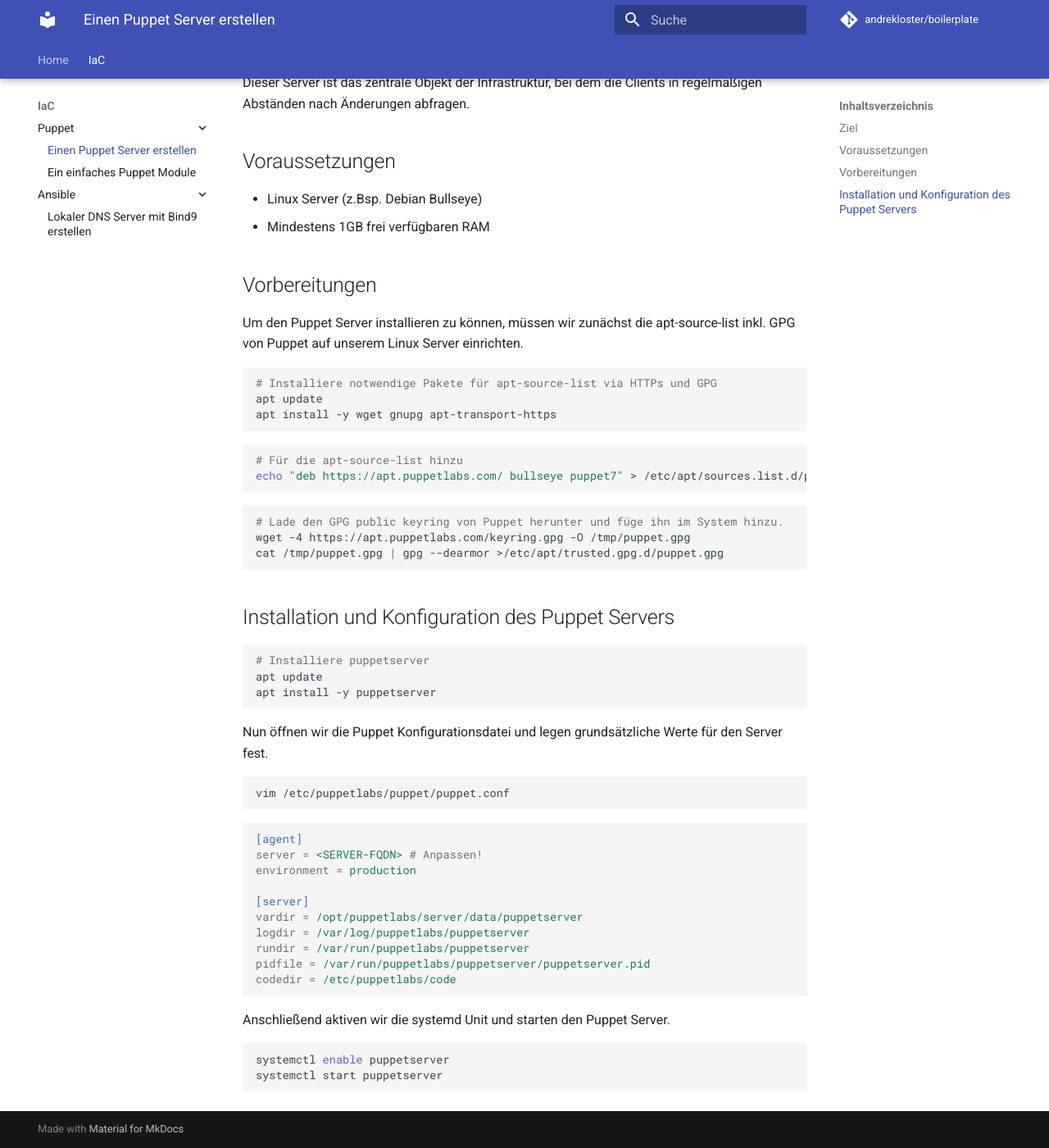
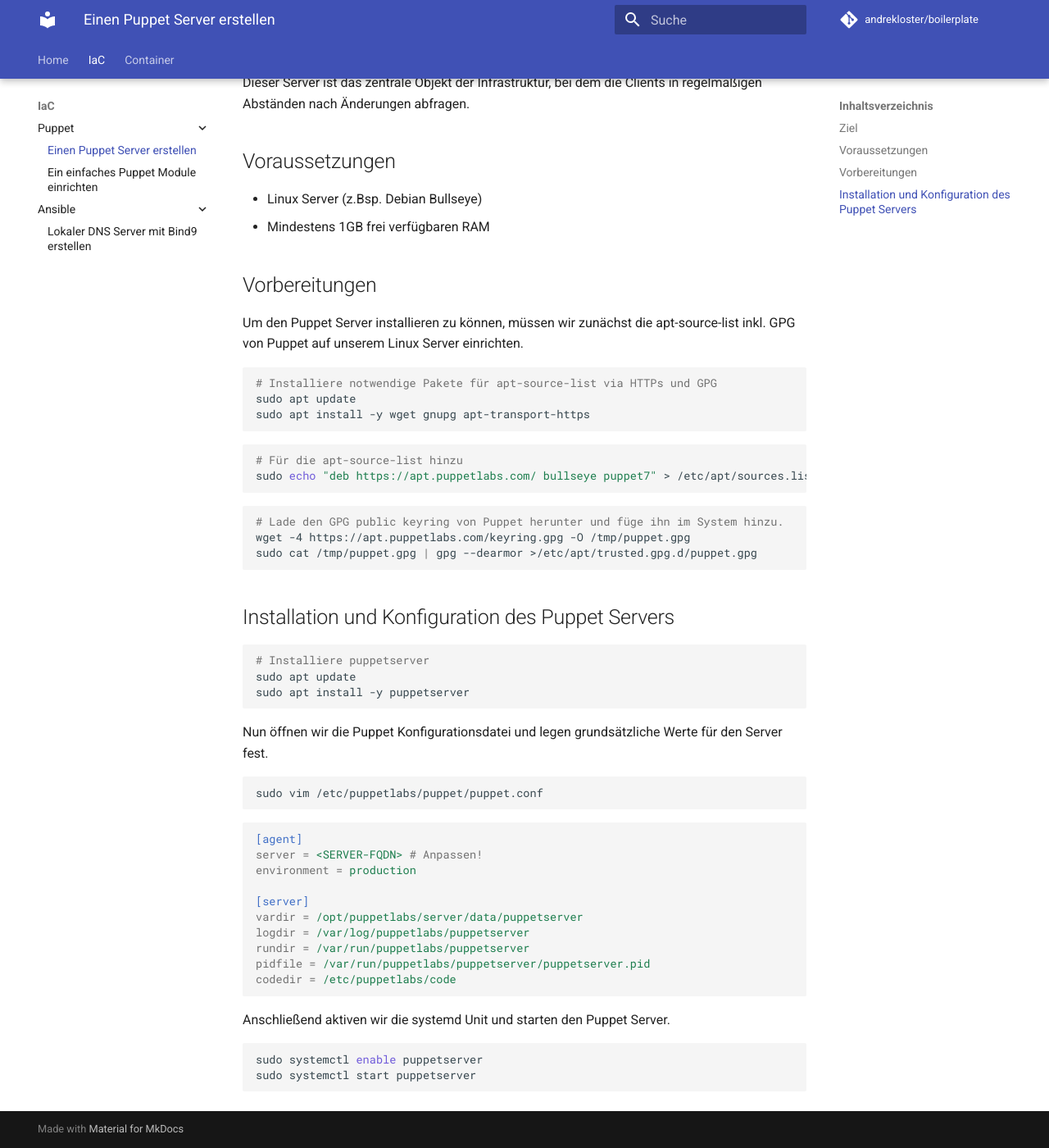
Before and after one commit to andrekloster/andrekloster-docs, an MkDocs documentation site: the page built from docs/iac/puppet/create_puppet_server.md, in a window 1280 px wide and 1400 px high, scrolled down 424 px. Shown: the whole window at 82% size. Built offline with MkDocs 1.6.1 and Material for MkDocs 9.7.7, drawn with Linux system fonts in a browser that asks for light colours; comment, search, counter and statistics services are not loaded.

Commit message:
Kapitel container/lxc hinzufügen

````diff
--- a/docs/iac/puppet/create_puppet_server.md
+++ b/docs/iac/puppet/create_puppet_server.md
@@ -16,33 +16,33 @@
 
 ```shell
 # Installiere notwendige Pakete für apt-source-list via HTTPs und GPG
-apt update
-apt install -y wget gnupg apt-transport-https
+sudo apt update
+sudo apt install -y wget gnupg apt-transport-https
 ```
 
 ```shell
 # Für die apt-source-list hinzu
-echo "deb https://apt.puppetlabs.com/ bullseye puppet7" > /etc/apt/sources.list.d/puppet.list
+sudo echo "deb https://apt.puppetlabs.com/ bullseye puppet7" > /etc/apt/sources.list.d/puppet.list
 ```
 
 ```shell
 # Lade den GPG public keyring von Puppet herunter und füge ihn im System hinzu.
 wget -4 https://apt.puppetlabs.com/keyring.gpg -O /tmp/puppet.gpg
-cat /tmp/puppet.gpg | gpg --dearmor >/etc/apt/trusted.gpg.d/puppet.gpg
+sudo cat /tmp/puppet.gpg | gpg --dearmor >/etc/apt/trusted.gpg.d/puppet.gpg
 ```
 
 ## Installation und Konfiguration des Puppet Servers
 
 ```shell
 # Installiere puppetserver
-apt update
-apt install -y puppetserver
+sudo apt update
+sudo apt install -y puppetserver
 ```
 
 Nun öffnen wir die Puppet Konfigurationsdatei und legen grundsätzliche Werte für den Server fest.
 
 ```shell
-vim /etc/puppetlabs/puppet/puppet.conf
+sudo vim /etc/puppetlabs/puppet/puppet.conf
 ```
 
 ```ini
@@ -61,6 +61,6 @@
 Anschließend aktiven wir die systemd Unit und starten den Puppet Server.
 
 ```shell
-systemctl enable puppetserver
-systemctl start puppetserver
+sudo systemctl enable puppetserver
+sudo systemctl start puppetserver
 ```
--- a/docs/iac/puppet/simple_module.md
+++ b/docs/iac/puppet/simple_module.md
@@ -1,7 +1,3 @@
-# Ein einfaches Puppet Module
+# Ein einfaches Puppet Module einrichten
 
 [TOC]
-
-## Ziel
-
-## Voraussetzung
--- a/mkdocs.yml
+++ b/mkdocs.yml
@@ -1,4 +1,4 @@
-site_name: Dokumentation
+site_name: Dokumentation von André Kloster
 site_description: Die IT Dokumentation von André Kloster
 site_author: André Kloster
 repo_url: https://github.com/andrekloster/boilerplate/
@@ -31,9 +31,13 @@
         - 'index.md'
     - IaC:
         - Puppet:
-            - 'iac/puppet/index.md'
             - 'iac/puppet/create_puppet_server.md'
             - 'iac/puppet/simple_module.md'
         - Ansible:
-            - 'iac/ansible/index.md'
             - 'iac/ansible/dns.md'
+    - Container:
+        - LXC:
+            - 'container/lxc/preparation.md'
+            - 'container/lxc/unprivileged_container.md'
+            - 'container/lxc/privileged_container.md'
+            - 'container/lxc/raspberrypi.md'
````
Also changed, not shown: docs/container/lxc/preparation.md (added, +78 -0 lines), docs/container/lxc/privileged_container.md (added, +77 -0 lines), docs/container/lxc/raspberrypi.md (added, +42 -0 lines), docs/container/lxc/unprivileged_container.md (added, +72 -0 lines), docs/iac/puppet/index.md (deleted, +0 -5 lines).
